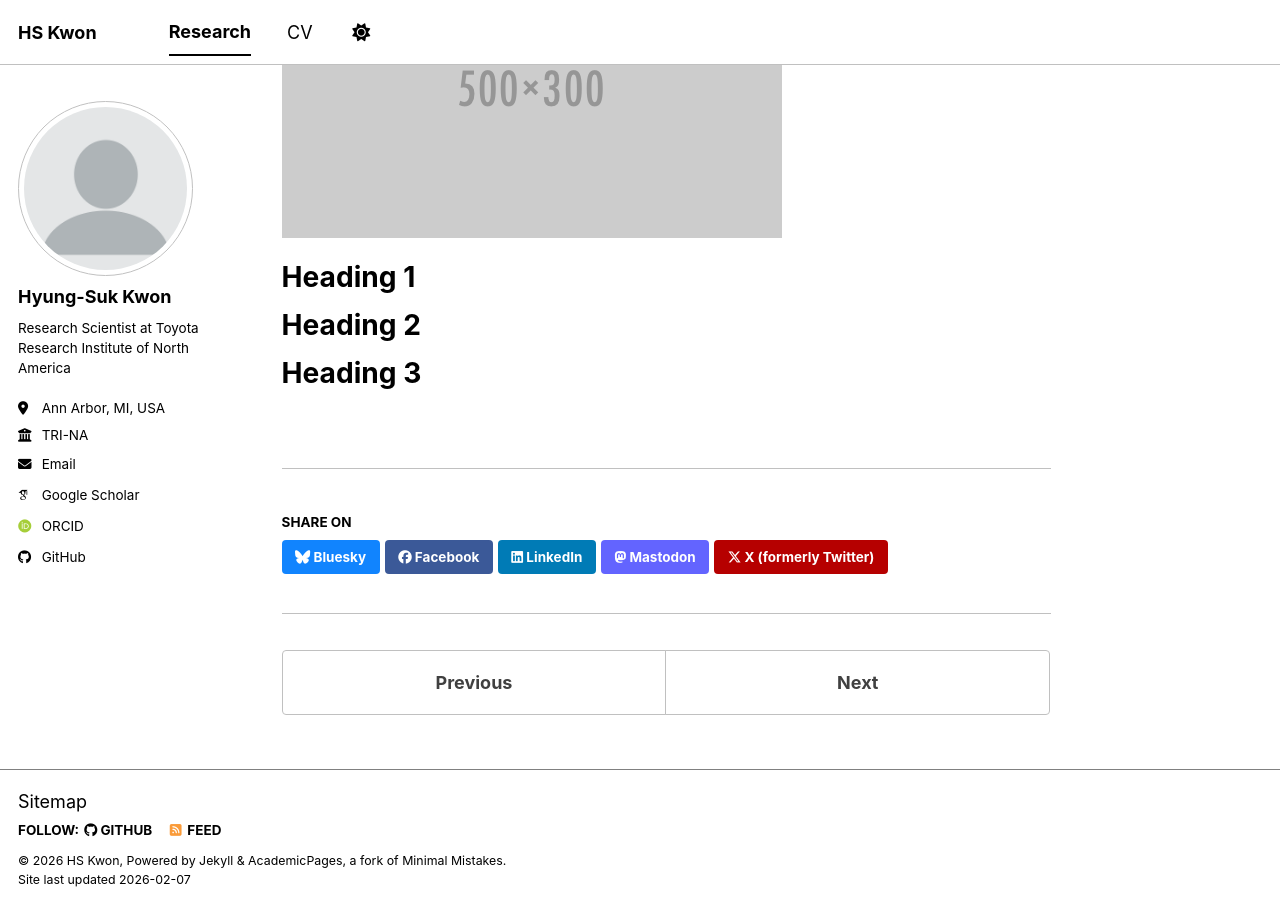
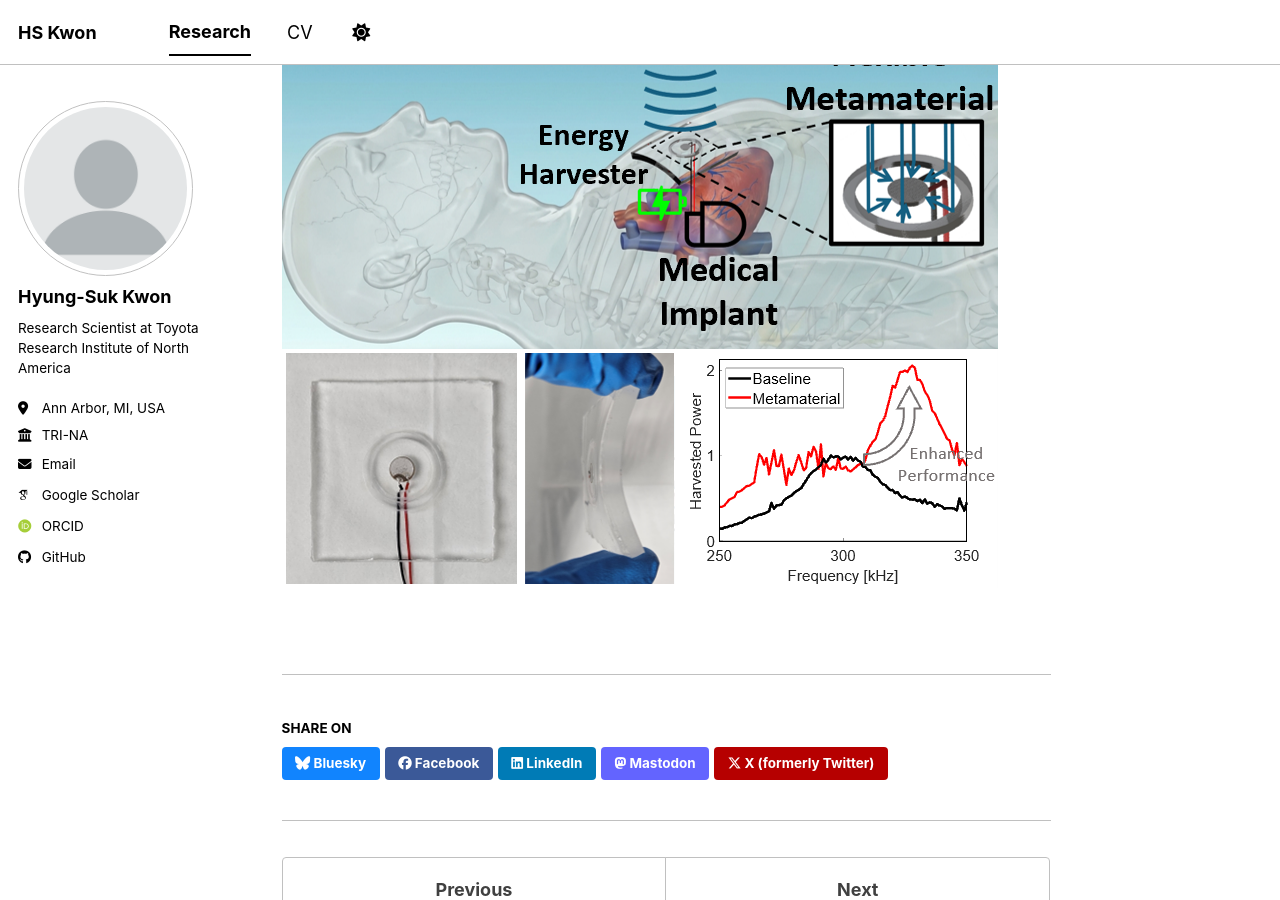
Before and after one commit to Kwon-HyungSuk/kwon-hyungsuk.github.io, a Jekyll site: the page built from _research/2024-2025_Wireless_Energy_Transfer_in_Water.md, in a window 1280 px wide and 900 px high, scrolled down 310 px. Built offline with Jekyll 4.4.1, drawn with Linux system fonts in a browser that asks for light colours; some web fonts are replaced; a script bundle is joined from its source files by our own code; library files that are not in the unit come from our copies.

Commit message:
Update 2024-2025_Wireless_Energy_Transfer_in_Water.md

```diff
--- a/_research/2024-2025_Wireless_Energy_Transfer_in_Water.md
+++ b/_research/2024-2025_Wireless_Energy_Transfer_in_Water.md
@@ -11,13 +11,13 @@
 
 This is a description of a research experience. You can use markdown like any other post.
 
-<img src='/images/500x300.png'>
+<img src='/images/research/Meta-UEH.png'>
 
-Heading 1
+<!-- Heading 1
 ======
 
 Heading 2
 ======
 
 Heading 3
-======
+====== -->
```
